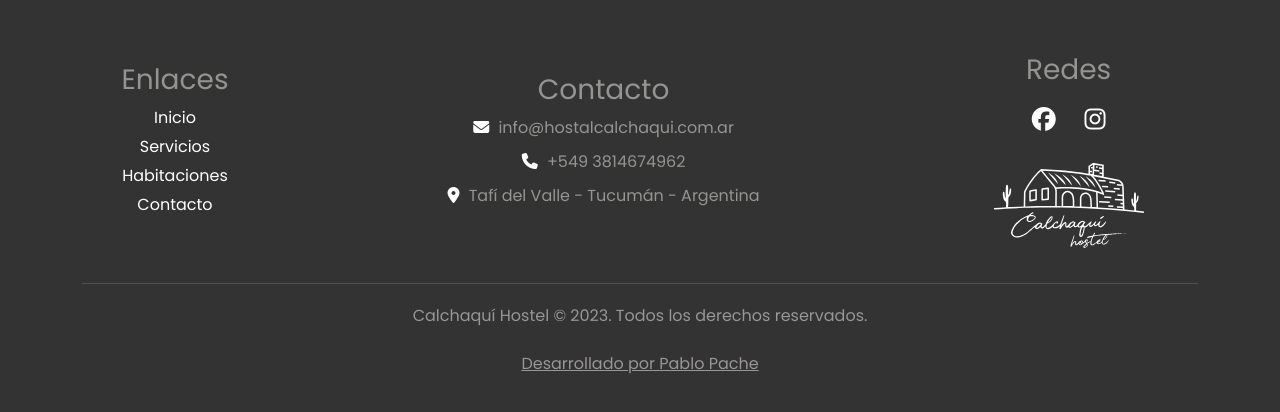
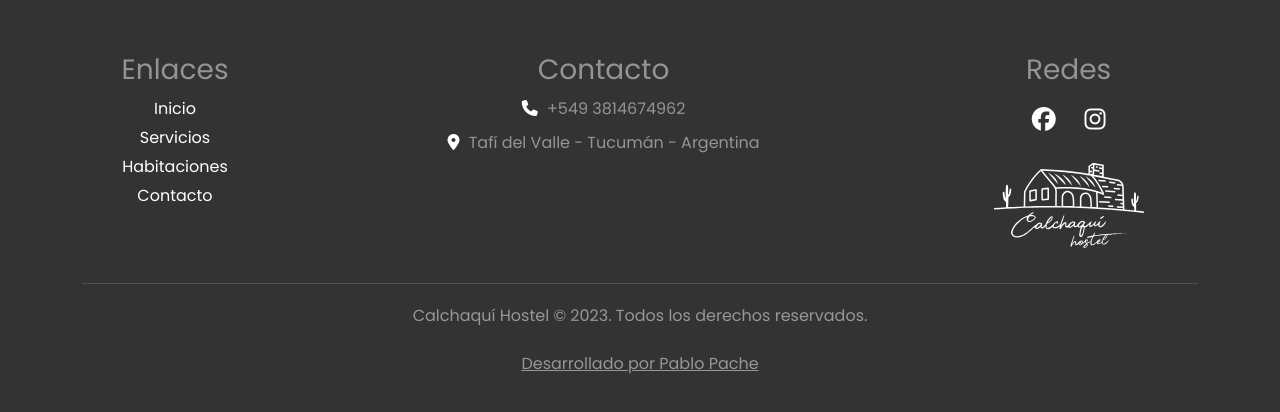
Before and after one commit to pablope87/calchaqui-hostel, a plain HTML site: page index.html in a window 1280 px wide. Shown: the part 2748-3160 px from the top of the page. Drawn offline with nearby package versions, Linux system fonts and the light colour scheme; a script that the page names is missing.

Commit message:
email hide

```diff
--- a/css/modulos/footer.css
+++ b/css/modulos/footer.css
@@ -147,7 +147,7 @@ footer {
 .footer-section {
     display: flex;
     flex-direction: column;
-    justify-content: center;
+    justify-content: cnter;
     align-items: center;
 
 }
--- a/index.html
+++ b/index.html
@@ -245,10 +245,6 @@
   <script>
   !function(d,s,id){var js,fjs=d.getElementsByTagName(s)[0];if(!d.getElementById(id)){js=d.createElement(s);js.id=id;js.src='https://weatherwidget.io/js/widget.min.js';fjs.parentNode.insertBefore(js,fjs);}}(document,'script','weatherwidget-io-js');
   </script>
-      <!-- <a class="weatherwidget-io" href="https://forecast7.com/es/n26d85n65d71/tafi-del-valle/" data-label_1="TAFÍ DEL VALLE" data-label_2="CLIMA" data-font="Open Sans" data-icons="Climacons Animated" data-theme="beige" >TAFÍ DEL VALLE CLIMA</a>
-      <script>
-      !function(d,s,id){var js,fjs=d.getElementsByTagName(s)[0];if(!d.getElementById(id)){js=d.createElement(s);js.id=id;js.src='https://weatherwidget.io/js/widget.min.js';fjs.parentNode.insertBefore(js,fjs);}}(document,'script','weatherwidget-io-js');
-      </script> -->
         </div>
     <!-- End clima -->
 
@@ -277,10 +273,10 @@
         <div class="footer-section">
           <div class="datos-contacto">
           <h3>Contacto</h3>
-          <div class="icono-texto">
+          <!-- <div class="icono-texto">
             <i class="fa-solid fa-envelope" style="color: #ffffff;"></i>
             <span>info@hostalcalchaqui.com.ar</span>
-          </div>
+          </div>   -->
           <div class="icono-texto">
             <i class="fa-solid fa-phone" style="color: #ffffff;"></i>
             <span> +549 3814674962</span>
```
